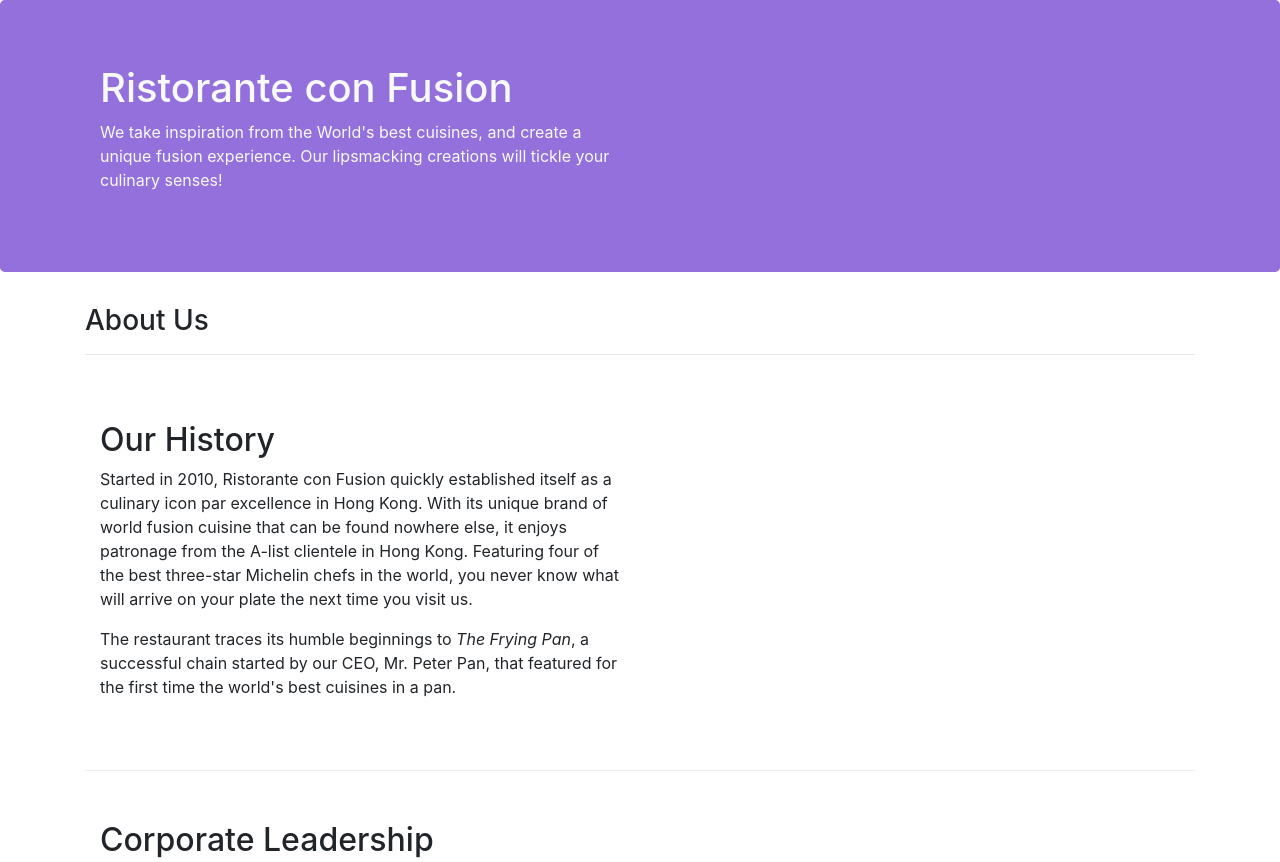
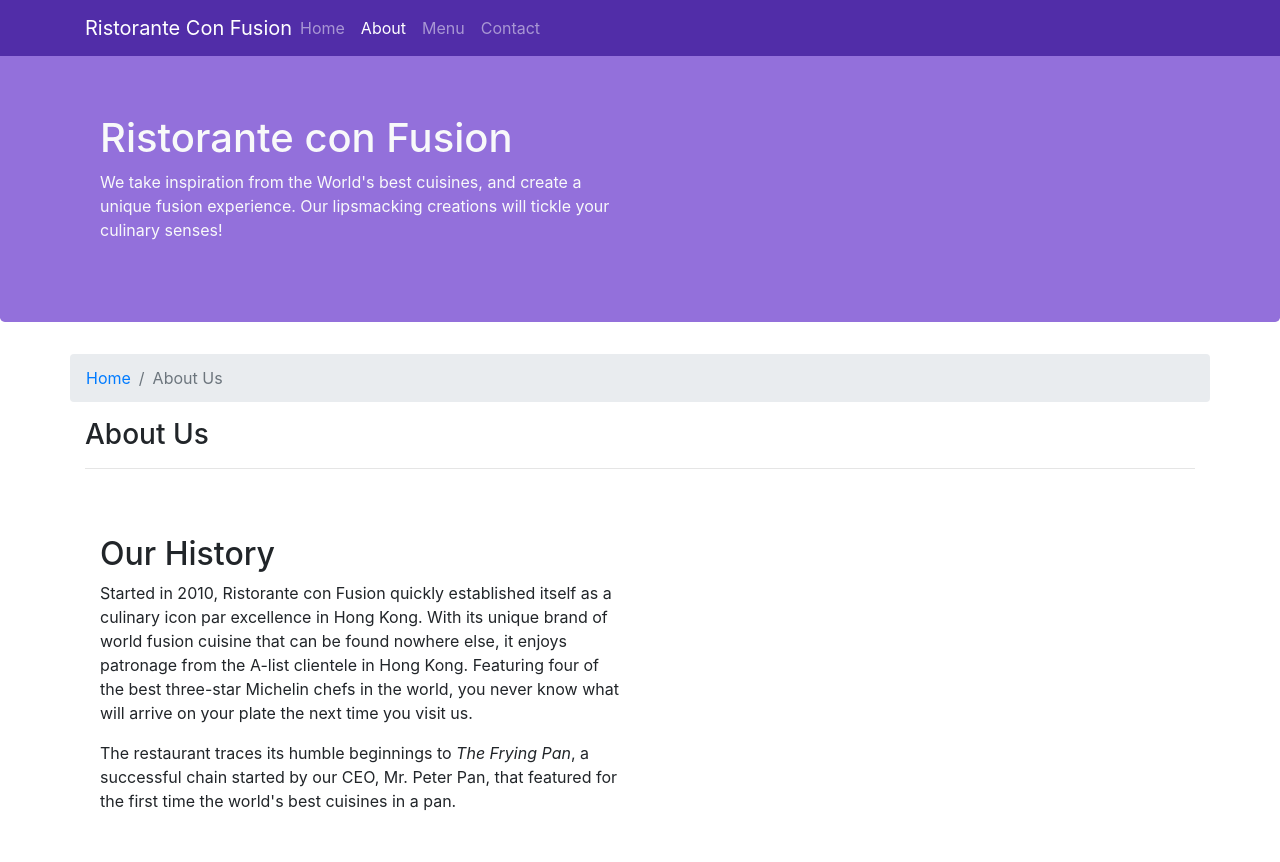
Before and after one commit to facufrnandz/Coursera-Bootstrap, a website: page aboutus.html in a window 1280 px wide. Shown: the top 862 px of the page. Drawn offline with nearby package versions, Linux system fonts and the light colour scheme.

Commit message:
Navbar and Breadcrumbs

```diff
--- a/aboutus.html
+++ b/aboutus.html
@@ -19,6 +19,28 @@
 
 <body>
 
+    <nav class="navbar navbar-dark navbar-expand-sm fixed-top">
+        <div class="container">
+            <button class="navbar-toggler" type="button" data-toggle="collapse" data-target="#Navbar">
+                <span class="navbar-toggler-icon"></span>
+            </button>
+            <a href="#" class="navbar-brand mr-auto">Ristorante Con Fusion</a>
+
+            <div class="collapse navbar-collapse" id="Navbar">
+
+                <ul class="navbar-nav mr-auto">
+
+                    <li class="nav-item "><a href="./index.html" class="nav-link">Home</a></li>
+                    <li class="nav-item active"><a href="#" class="nav-link">About</a></li>
+                    <li class="nav-item"><a href="" class="nav-link">Menu</a></li>
+                    <li class="nav-item"><a href="" class="nav-link">Contact</a></li>
+                </ul>
+            </div>
+
+        </div>
+
+    </nav>
+
     <header class="jumbotron text-light">
         <div class="container">
             <div class="row row-header">
@@ -34,7 +56,11 @@
 
     <div class="container">
         <div class="row">
-            <div class="col-12">
+            <ol class="col-12 breadcrumb    ">
+                <li class="breadcrumb-item "><a href="./index.html">Home</a></li>
+                <li class="breadcrumb-item active">About Us</li>
+            </ol>
+            <div class="col-12 ">
                <h3>About Us</h3>
                <hr>
             </div>
--- a/css/styles.css
+++ b/css/styles.css
@@ -32,3 +32,12 @@
 
     color: rgb(111, 120, 131);
 }
+
+body{
+    padding: 50px 0px 0px 0px;
+    z-index: 0;
+}
+
+.navbar-dark{
+    background-color: #512DA8;
+}
```
Also changed, not shown: index.html (+22 -0 lines), 1 other file.
